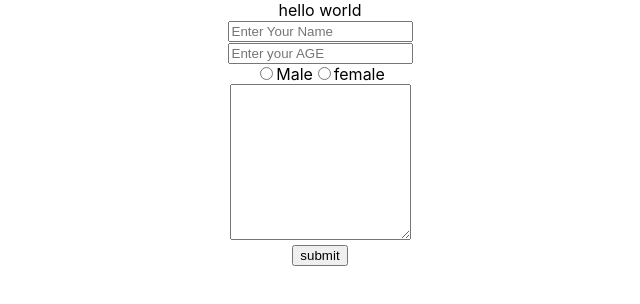
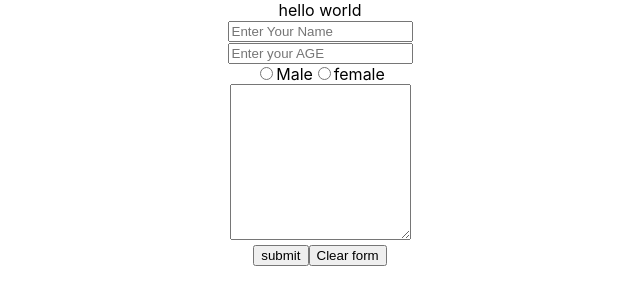
Before and after one commit to Govind-7/flaskproject, a React (Create React App) app: page / in a window 1280 px wide. Shown: the top 304 px of the page, without its empty margins (320-960 px from the left). Built offline with nearby package versions, Linux system fonts and the light colour scheme.

Commit message:
clear function added

```diff
--- a/src/components/Pageone/index.js
+++ b/src/components/Pageone/index.js
@@ -32,6 +32,12 @@ const Pageone=()=>
 
     }
 
+    const clearFun=()=>{
+        setAge('')
+        setName('')
+        setText('')
+    }
+
 
 
 
@@ -52,7 +58,7 @@ return (
         <textarea value={text} onChange={(e)=>{setText(e.target.value)}} required cols={20} rows={10}/>
         <br/>
         <button type="submit"> submit</button>
-
+       <button onClick={clearFun}>Clear form</button>
 
     </form>
 
```
